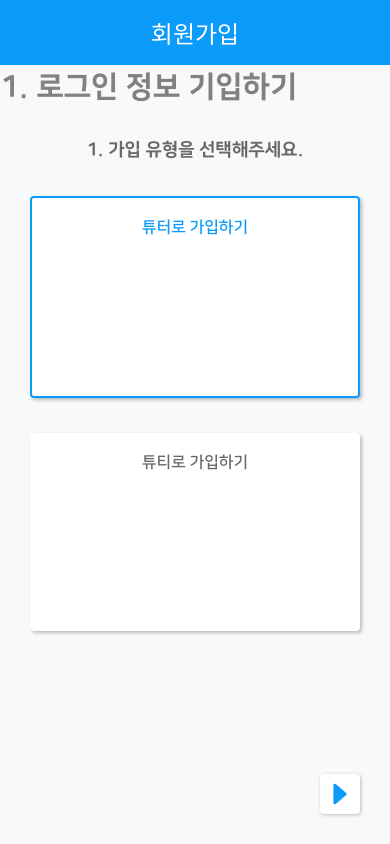
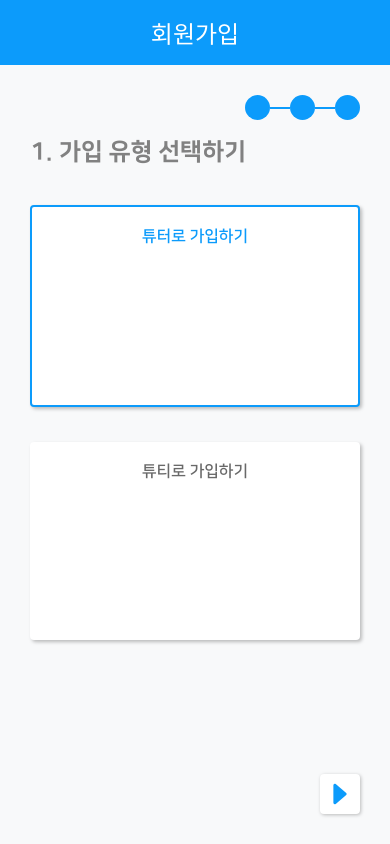
Before and after one commit to doh-ha/ssk-js, a React Native app: screen /SignUpScreen in a window 390 px wide. Built offline with nearby package versions, Linux system fonts and the light colour scheme.

Commit message:
💄 회원가입 스크린 구현중

```diff
--- a/package.json
+++ b/package.json
@@ -19,6 +19,7 @@
     "expo-font": "^11.1.1",
     "expo-splash-screen": "^0.18.2",
     "expo-status-bar": "~1.4.4",
+    "expo-updates": "~0.16.4",
     "nanoid": "^4.0.2",
     "postcss": "^8.4.24",
     "react": "18.2.0",
@@ -26,6 +27,7 @@
     "react-native": "0.71.8",
     "react-native-root-siblings": "^4.1.1",
     "react-native-safe-area-context": "^4.6.3",
+    "react-native-screens": "^3.22.0",
     "react-native-web": "~0.18.10",
     "styled-components": "^5.1.26",
     "zustand": "^4.3.8"
--- a/src/components/common/PageWrapper.jsx
+++ b/src/components/common/PageWrapper.jsx
@@ -19,4 +19,5 @@ const Wrapper = styled.View`
   flex-direction: column;
   justify-content: flex-start;
   align-items: center;
+  background-color: #fff;
 `;
--- a/src/components/login/LoginOptions.jsx
+++ b/src/components/login/LoginOptions.jsx
@@ -4,6 +4,10 @@ import { useNavigation } from "@react-navigation/native";
 
 const LoginOptions = () => {
   const navigation = useNavigation();
+
+  const handleTempButton = () => {
+    navigation.navigate("TabNavigator");
+  }
 
   const handleSignUpButton = () => {
     navigation.navigate("SignUpScreen");
@@ -12,12 +16,16 @@ const LoginOptions = () => {
   return (
     <Wrapper>
       <OptionSection>
-        <Button>
+        <Button
+          onPress={handleTempButton}
+        >
           <OptionText>
             아이디 찾기
           </OptionText>
         </Button>
-        <Button>
+        <Button
+          onPress={handleTempButton}
+        >
           <OptionText>
             비밀번호 찾기
           </OptionText>
--- /dev/null
+++ b/src/components/signUp/SignUpProgressCircle.jsx
@@ -0,0 +1,39 @@
+import React from "react";
+import styled from "styled-components/native";
+
+const SignUpProgressCircle = () => {
+  return (
+    <Wrapper>
+      <ProgressCircle />
+      <Line />
+      <ProgressCircle />
+      <Line />
+      <ProgressCircle />
+    </Wrapper>
+  );
+};
+
+export default SignUpProgressCircle;
+
+// styled
+const Wrapper = styled.View`
+  width: 100%;
+  display: flex;
+  flex-direction: row;
+  justify-content: flex-end;
+  align-items: center;
+  padding: 0 30px;
+`;
+
+const ProgressCircle = styled.View`
+  width: 25px;
+  height: 25px;
+  background-color: #0C9BFB;
+  border-radius: 13px;
+`;
+
+const Line = styled.View`
+  width: 20px;
+  border-top-width: 2px;
+  border-top-color: #0C9BFB;
+`;
--- a/src/components/signUp/SignUpTitle.jsx
+++ b/src/components/signUp/SignUpTitle.jsx
@@ -20,11 +20,12 @@ const TitleContainer = styled.View`
   flex-direction: row;
   justify-content: flex-start;
   align-items: center;
+  padding: 0 30px;
 `;
 
 const TitleText = styled.Text`
   color: #818181;
-  font-size: 30px;
+  font-size: 24px;
   font-family: "ExtraBold";
   line-height: 45px;
 `;
--- a/src/navigators/RootNavigator.jsx
+++ b/src/navigators/RootNavigator.jsx
@@ -9,7 +9,7 @@ import TabNavigator from "./TabNavigator";
 const Stack = createNativeStackNavigator(); // Stack 네비게이터 생성
 const RootNavigator = () => {
   return (
-    <Stack.Navigator initialRouteName="TabNavigator">
+    <Stack.Navigator initialRouteName="LoginScreen">
       <Stack.Screen name="LoginScreen" component={LoginScreen} options={{ headerShown: false }} />
       <Stack.Screen name="SignUpScreen" component={SignUpScreen} options={{ headerShown: false }} />
       <Stack.Screen name="OnBoardingScreen" component={OnBoardingScreen} options={{ headerShown: false }} />
--- a/src/pages/signUp/RolePage.jsx
+++ b/src/pages/signUp/RolePage.jsx
@@ -12,9 +12,6 @@ const RolePage = ({ role, setRole }) => {
 
   return (
     <Wrapper>
-      <DescText>
-        1. 가입 유형을 선택해주세요.
-      </DescText>
       <ButtonContainer
         onPress={handleTutorButton}
         style={{
--- a/src/screens/root/SignUpScreen.jsx
+++ b/src/screens/root/SignUpScreen.jsx
@@ -2,8 +2,10 @@ import React, {useState} from "react";
 import styled from "styled-components/native";
 
 import Layout from "../../components/common/Layout";
+import Margin from "../../components/common/Margin";
 import Header from "../../components/common/Header";
 import SignUpTitle from "../../components/signUp/SignUpTitle";
+import SignUpProgressCircle from "../../components/signUp/SignUpProgressCircle";
 import RolePage from "../../pages/signUp/RolePage";
 import BasicInfoPage from "../../pages/signUp/BasicInfoPage";
 import CompletePage from "../../pages/signUp/CompletePage";
@@ -22,7 +24,7 @@ const SignUpScreen = () => {
       pageComponent = (
         <>
           <SignUpTitle>
-            1. 로그인 정보 기입하기
+            1. 가입 유형 선택하기
           </SignUpTitle>
           <RolePage
             role={role}
@@ -33,6 +35,10 @@ const SignUpScreen = () => {
       break;
     case "BasicInfoPage":
       pageComponent = (
+        <>
+          <SignUpTitle>
+            2. 로그인 정보 기입하기
+          </SignUpTitle>
           <BasicInfoPage
             email={email}
             password={password}
@@ -41,6 +47,7 @@ const SignUpScreen = () => {
             setPassword={setPassword}
             setName={setName}
           />
+        </>
       )
       break;
     case "CompletePage":
@@ -55,6 +62,9 @@ const SignUpScreen = () => {
   return (
     <Layout>
       <Header text="회원가입" type="withBack"/>
+      <Margin size={30} />
+      <SignUpProgressCircle />
+      <Margin size={10} />
       <ComponentWrapper>
         {pageComponent}
       </ComponentWrapper>
```
Also changed, not shown: 1 other file (tests, documents, lock files or other folders). Lines whose indentation alone changed are shown as unchanged.
